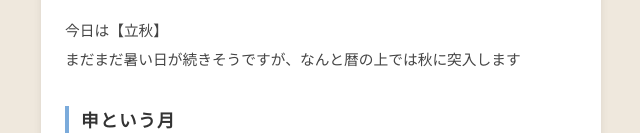
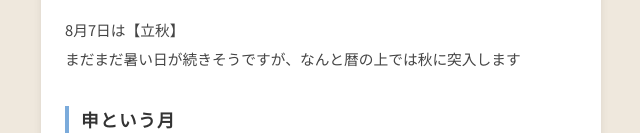
Before and after one commit to yoonsul4/yoonsul4.github.io, a plain HTML site: page unsei.html in a window 1280 px wide. Shown: the part 667-800 px from the top of the page, 319-959 px from the left. Drawn offline with Linux system fonts and the light colour scheme; a web font is replaced by a local one.

Commit message:
Add files via upload

```diff
--- a/unsei.html
+++ b/unsei.html
@@ -125,7 +125,7 @@ footer a { color: #b9b1a3; }
     <p>7月は乙未月でした<br>未月は7月なので暑い季節（持っている五行は土と火と木）<br>わたしは暑いのがほんとーうに苦手です</p>
     <p>暑い季節はぐったりすることが多いのですが、今年の未月はわたしのやる気に火をつけて、燃えに燃えたような月となりました<br>熱さを全て仕事への情熱へと変えて乗り切った〜</p>
     <p>こんなふうに苦手なものを別の力へと変換することも可能なのだな、と実感した月となりました（がんばった〜🥳）</p>
-    <p>今日は【立秋】<br>まだまだ暑い日が続きそうですが、なんと暦の上では秋に突入します</p>
+    <p>8月7日は【立秋】<br>まだまだ暑い日が続きそうですが、なんと暦の上では秋に突入します</p>
 
     <h2>申という月</h2>
     <p>申という十二支は、金と水の五行を持ちますが、通常は水の働きは弱く、金の五行がメインとなります<br>金の五行は岩や金属や貴金属などを表します<br>どれも触るとひんやり冷たいもの<br>だからこそ暦の上では秋と言えるのですが、実際はまだ暑い時期<br>クールダウンするにはちょっとまだ早そう</p>
```
